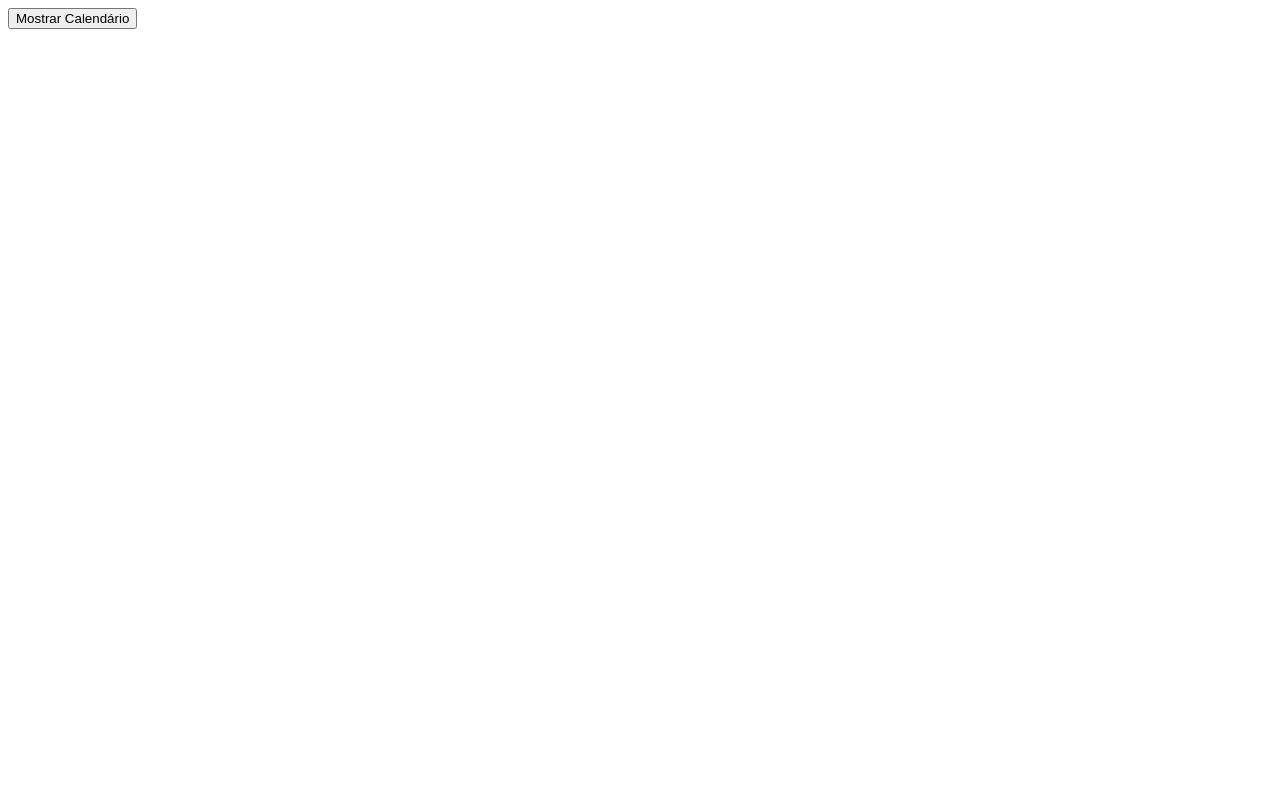
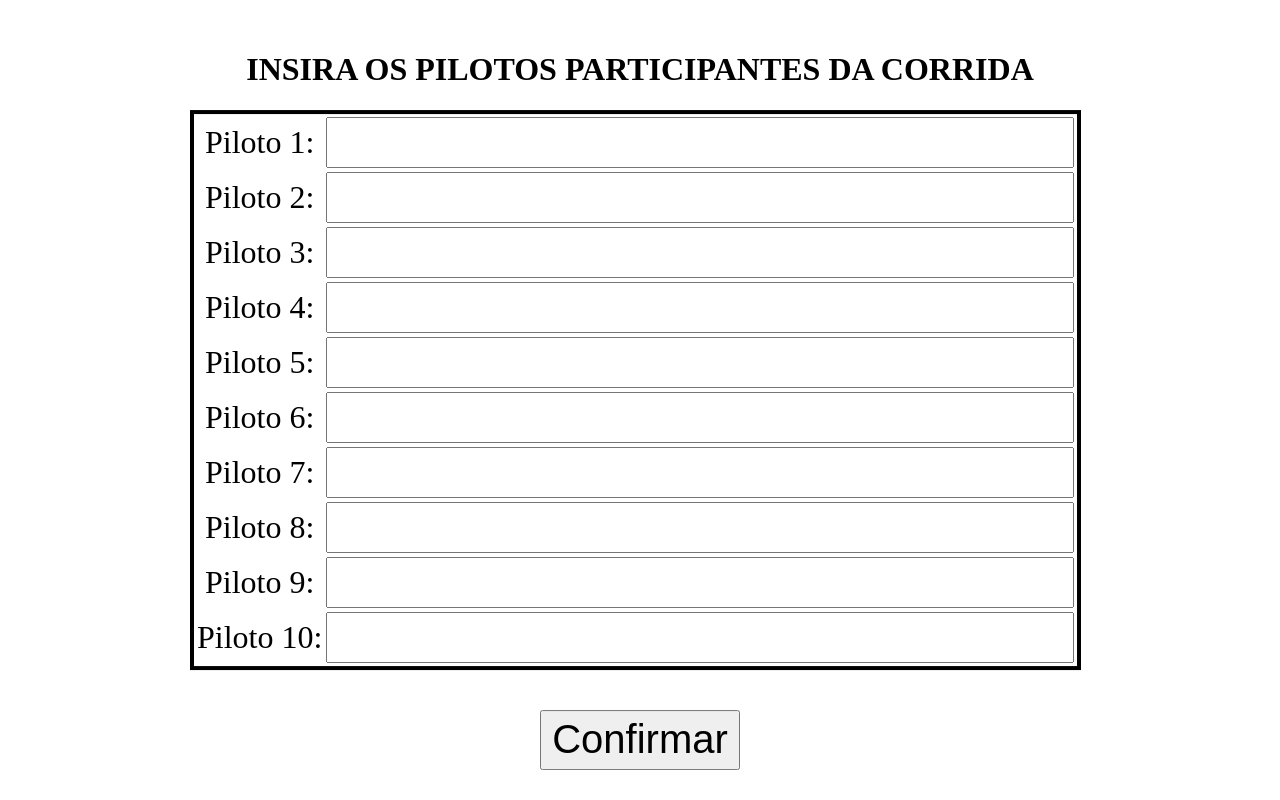
Before and after one commit to diegotsf/Atiidades-PL, a plain HTML site: page index.html in a window 1280 px wide. Drawn offline with Linux system fonts and the light colour scheme.

Commit message:
Add files via upload

```diff
--- a/index.html
+++ b/index.html
@@ -1,84 +1,171 @@
 <!DOCTYPE html>
-<html>
+<html lang="en">
 <head>
-<meta charset="utf-8">
-<title>Calendário</title>
+    <meta charset="UTF-8">
+    <meta name="viewport" content="width=device-width, initial-scale=1.0">
+    <title>Document</title>
+    <script src="custom.js"></script>
     <style>
-    table {
-        border-collapse: collapse;
+        #nomePilotos
+        {
+            position: absolute;
+            top: 50%;
+            left: 50%;
+            transform: translate(-50%, -50%);
+            text-align: center;
+            width: 900px;
+            height: auto;
         }
 
-    table, th, td {
-        border: 1px solid black;
-        text-align: center;
+        table{
+            border: 4px solid black;
+            font-size: xx-large;
         }
 
-    th, td {
-        padding: 10px;
+        .pilotos{
+            height: 45px;
+            width: 740px;
+            font-size: 30px;
         }
 
-    th {
-        background-color: lightgray;
-    }
-
-    .domingo {
-        color: red;
-    }
-</style>
-<script language="javascript">
-function mostraCalendario() {
-    var ano = prompt("Digite o ano:");
-    var mes = prompt("Digite o mês (1-12):") - 1;
-
-    if (mes < 0 || mes > 11) {
-        alert("Mês inválido. Por favor, digite um número de 1 a 12.");
-        return;
-    }
-
-    var data = new Date(ano, mes, 1);
-    var primeiroDiaSemana = data.getDay();
-
-    var tabela = "<table><tr>";
-
-
-    var diasDaSemana = ["Domingo", "Segunda", "Terça", "Quarta", "Quinta", "Sexta", "Sábado"];
-    for (var i = 0; i < 7; i++) {
-        tabela += "<th";
-        if (i === 0) {
-            tabela += " class='domingo'";
-        }
-        tabela += ">" + diasDaSemana[i] + "</th>";
-    }
-    tabela += "</tr><tr>";
-
-
-    for (var i = 0; i < primeiroDiaSemana; i++) {
-        tabela += "<td></td>";
+        button{
+            width: 200px;
+            height: 60px;
+            font-size: 40px;
+            margin-top: 40px;
+            position: flex;
+            float: center;
         }
 
 
-    while (data.getMonth() === mes) {
-        if (data.getDay() === 0) {
-            tabela += "<td class='domingo'>" + data.getDate() + "</td>";
-        } else {
-            tabela += "<td>" + data.getDate() + "</td>";
+    </style>
+</head>
+<body>
+    <div id="nomePilotos">
+        <form name="formularioPilotos">
+            <h1 id="titulo">INSIRA OS PILOTOS PARTICIPANTES DA CORRIDA</h1>
+        <table id="tabelaPilotos">
+            <tr> <td>Piloto 1:</td> <td><input type="text" name="p1" class="pilotos" value=""></td></tr>
+            <tr> <td>Piloto 2:</td> <td><input type="text" name="p2" class="pilotos" value=""></td></tr>
+            <tr> <td>Piloto 3:</td> <td><input type="text" name="p3" class="pilotos" value=""></td></tr>
+            <tr> <td>Piloto 4:</td> <td><input type="text" name="p4" class="pilotos" value=""></td></tr>
+            <tr> <td>Piloto 5:</td> <td><input type="text" name="p5" class="pilotos" value=""></td></tr>
+            <tr> <td>Piloto 6:</td> <td><input type="text" name="p6" class="pilotos" value=""></td></tr>
+            <tr> <td>Piloto 7:</td> <td><input type="text" name="p7" class="pilotos" value=""></td></tr>
+            <tr> <td>Piloto 8:</td> <td><input type="text" name="p8" class="pilotos" value=""></td></tr>
+            <tr> <td>Piloto 9:</td> <td><input type="text" name="p9" class="pilotos" value=""></td></tr>
+            <tr> <td>Piloto 10:</td> <td><input type="text" name="p10" class="pilotos" value=""></td></tr>
+        </table>
+        <button id="confirmar" onclick="comecar()">Confirmar</button>
+        </form>
+    </div>
+    <script>
+        function comecar(){
+            alert("AVISO:   Nosso sistema gera tempos aleatórios para os pilotos entre 1 e 59 minutos!")
+            var
+            media = []
+            nomes =[
+                document.formularioPilotos.p1.value,
+                document.formularioPilotos.p2.value,
+                document.formularioPilotos.p3.value,
+                document.formularioPilotos.p4.value,
+                document.formularioPilotos.p5.value,
+                document.formularioPilotos.p6.value,
+                document.formularioPilotos.p7.value,
+                document.formularioPilotos.p8.value,
+                document.formularioPilotos.p9.value,
+                document.formularioPilotos.p10.value
+            ]
+            pilotos = []
+            kart = []
+            melhor = [60, 60, 60, 60, 60, 60, 60, 60, 60, 60,]
+            tempo = []
+            piorTempo = 0;
+            piorPiloto = 0;
+            l = 0;
+
+            for(i = 0; i < 10; i++){
+                tempo[i] = new Array(3)
             }
 
-        if ((data.getDay() + 1) % 7 === 0) {
-            tabela += "</tr><tr>";
+            document.write("<table border='4'>")
+            document.write("<tr><td colspan='6'align='center'><h1>Voltas dos Pilotos</h1></td></tr>")
+            document.write("<tr><td align='center'><font size='10px'>KARTS</font></td>")
+            document.write("<td align='center'><font size='10px'>PILOTOS</font></td>")
+            document.write("<td align='center'><font size='10px'>1º volta</font></td>")
+            document.write("<td align='center'><font size='10px'>2º volta</font></td>")
+            document.write("<td align='center'><font size='10px'>3º volta</font></td>")
+            document.write("<td align='center'><font size='10px'>Melhor Tempo</font></td></tr>")
+            for(i = 0; i < 10; i++)
+            {
+                document.write("<tr><td align='center'><font size='10px'>Kart "+ (i + 1) + "</font></td>")
+                document.write("<td align='center'><font size='10px'>" + nomes[i] + "</font></td>")
+                for(p = 0; p < 3; p++)
+                {
+                    tempo[i][p] = Math.floor(Math.random() * 59) + 1;
+                    if(tempo[i][p] > 60){
+                        while(tempo[i][p] > 60){
+                            tempo[i][p] = Math.floor(Math.random() * 59) + 1;
+                        }
+                    }
+                    if(piorTempo < tempo[i][p]){
+                        piorTempo = tempo[i][p]
+                        piorPiloto = i
+                    }
+                    if(melhor[i] > tempo[i][p]){
+                        melhor[i] = tempo[i][p]
+                    }
+                    document.write("<td align='center'><font size='10px'>" + tempo[i][p] + "</font></td>")
+                }
+            document.write("<td align='center' ><font size='10px'>" + melhor[i] + " minutos</font></td>")
+            document.write("</tr>")
+            }
+            document.write("</table>")
+        for(i  = 0; i < 10; i++){
+            pilotos[i] = melhor[i]
+        }
+        bubbleSort(melhor)
+        function bubbleSort(items) {
+          var length = items.length;
+          for (var i = 0; i < length; i++) {
+            for (var j = 0; j < (length - i - 1); j++) {
+              if (items[j] > items[j + 1]) {
+                var tmp = items[j];
+                items[j] = items[j + 1];
+                items[j + 1] = tmp;
+              }
+            }
+          }
+        }
+        for(a = 0; a < 10; a++){
+            for(b = 0; b < 10; b++){
+            if(melhor[a] == pilotos[b])
+            {
+                kart[a] = b + 1
+                pilotos[b] = 0
+                break;
+            }
+            }
         }
 
-        data.setDate(data.getDate() + 1);
+
+        document.write("<table id='grid' border='1'>")
+        document.write("<tr><td align='center' colspan='2'><h1>GRID</h1></td><tr>")
+        for(i = 0; i < 9; i += 2){
+            document.write('<tr><td align="center"><font size="10px">Kart ' + kart[i] + '</font></td><td></td></tr>')
+            document.write('<tr><td><td align="center"><font size="10px">Kart ' + kart[i + 1] + '</font></td></tr>')
         }
+        document.write("</table>")
 
-    tabela += "</tr></table>";
-
-    document.getElementById("calendario").innerHTML = tabela;
+        document.write("<h1>DESTAQUES</h1>")
+        cont = kart[0]
+        pil = nomes[cont - 1]
+        media = Math.floor((tempo[cont - 1][0] + tempo[cont - 1][1] + tempo[cont - 1][2]) / 3)
+        pior = nomes[piorPiloto]
+        document.write("Piloto na pole-position e a média de tempo de suas voltas: " + pil + ", " + media + " minutos <br>")
+        document.write("Piloto com a pior volta e seu tempo: " + pior + ", " + piorTempo)
     }
     </script>
-</head>
-<body>
-<button onclick="mostraCalendario()">Mostrar Calendário</button>
-<div id="calendario"></div>
+
 </body>
 </html>
```
Lines whose indentation alone changed are shown as unchanged.
